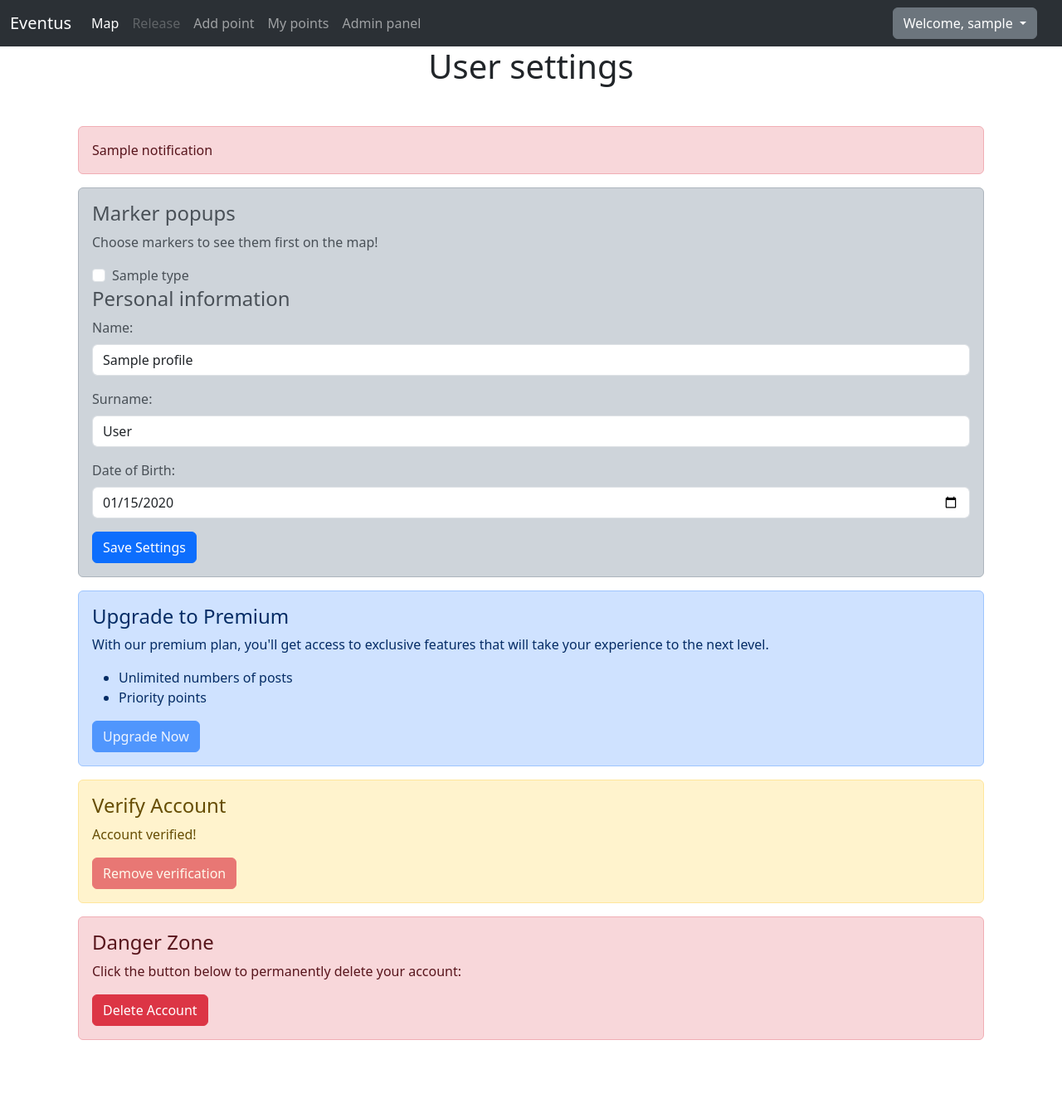
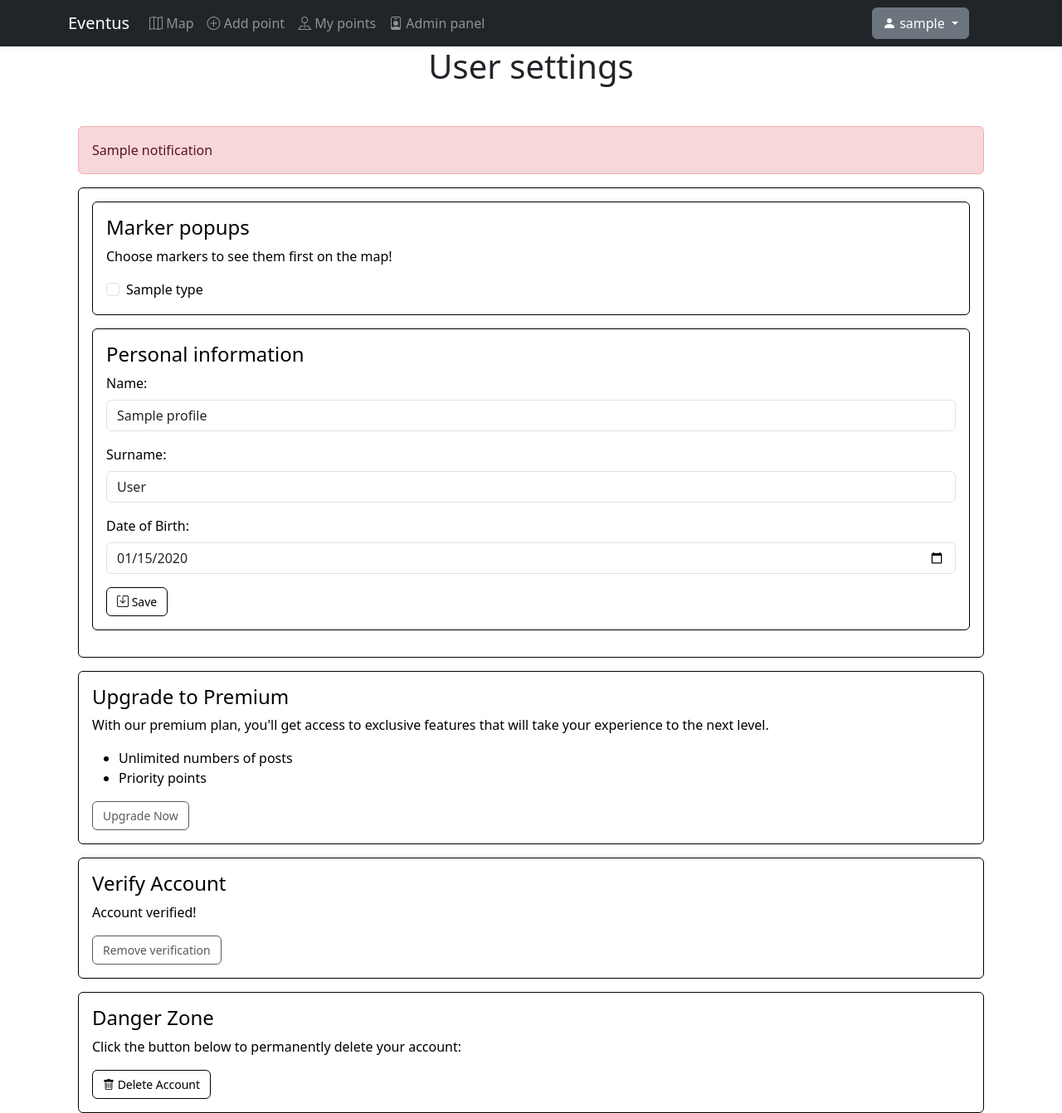
Before and after one commit to ralfsfilipjonoks/QualificationWork, a Flask app: template templates/user_settings.html in a window 1280 px wide. Shown: the whole page at 83% size. Before the commit the page ends 1254 px from the top, so only its background shows below. Run offline with Flask 2, Linux system fonts and the light colour scheme; the template is opened without the code that fills it: most values are stand-ins (such as "Sample title", 1, 10 or a date in 2020); some libraries are stand-ins or nearby versions.

Commit message:
Whatsapp send events. Design inprovements

```diff
--- a/app.py
+++ b/app.py
@@ -2,6 +2,8 @@ from bson import ObjectId
 from flask import Flask, render_template, redirect, url_for, request, jsonify, session, flash
 from flask_pymongo import pymongo
 import requests, json, hashlib, secrets, random, os
+
+import urllib.parse
 from dotenv import load_dotenv
 from datetime import datetime
 from flask_mail import Mail, Message
@@ -208,7 +210,6 @@ def register():
         # Checks if date isn't empty or after today
         today = datetime.utcnow()
         today = today.strftime("%Y-%m-%d")
-        print("Today:"+today+ "date of birth:"+ dateofbirth)
         if (dateofbirth == "" or dateofbirth > today):
             notification = "Date of birth can't be empty or be after "+today+""
             return render_template('register.html', notification=notification)
@@ -255,8 +256,26 @@ def register():
             notification = 'Password must contain at least one special character'
             return render_template('register.html', notification=notification)
 
-        user_users.insert_one({'name': name,'surname': surname,'dateofbirth': dateofbirth, 'username': username, 'password': hash_hex, 'email': ''})
-        user_usettings.insert_one({'username': username, 'settings': {'posts': []}})
+        # Get the current date and time
+        creation_date = datetime.now()
+        formatted_date = creation_date.strftime("%Y-%m-%d %H:%M:%S")
+
+        # Insert the data with the creation_date field
+        user_users.insert_one({
+            'name': name,
+            'surname': surname,
+            'dateofbirth': dateofbirth,
+            'username': username,
+            'password': hash_hex,
+            'email': '',
+            'creation_date': formatted_date
+        })
+
+        # Insert the user settings document
+        user_usettings.insert_one({
+            'username': username,
+            'settings': {'posts': []}
+        })
         return render_template('redirect.html')
     return render_template('register.html')
 
@@ -349,8 +368,10 @@ def add_point():
         user_session_id = session['user_session']
         user_session_username = users.find_one({"_id": ObjectId(user_session_id)})
         postsByUser = user_points.count_documents({"author": user_session_username['username']})
-        if postsByUser >= 10:
-            return render_template('add_point_limit.html', username = user_session_username['username'])
+        if postsByUser >= 10 and user_session_username['email'] == '':
+            return render_template('add_point_limit.html', username = user_session_username['username'], postsByUser = 10)
+        if postsByUser >= 20 and user_session_username['email'] != '':
+            return render_template('add_point_limit.html', username = user_session_username['username'], postsByUser = 20)
     else:
         return redirect(url_for('home'))
     if request.method == 'POST':
@@ -555,9 +576,10 @@ def profile(username):
         user_session_id = session['user_session']
         user_session_username = users.find_one({"_id": ObjectId(user_session_id)})
         profile = users.find_one({'username': username})
+        current_post_count = user_points.count_documents({'author': username})
         if user_session_username['username'] != profile['username']:
             return "Not your profile"
-        return render_template('profile.html', profile=profile, username=user_session_username["username"])
+        return render_template('profile.html', profile=profile, username=user_session_username["username"], current_post_count=current_post_count, profile_creation_date = profile['creation_date'], account_verified = profile['email'])
     else:
         return redirect(url_for('home'))
 
@@ -664,7 +686,6 @@ def admin_delete_point(point_id):
         all_reports = point_report.find({"marker": point_id})
         user_points.delete_one({'_id': ObjectId(point_id)})
         if(all_reports):
-            print("DELETE ALL")
             user_point_report.delete_many({"marker": point_id})
         return redirect(url_for('home'))
     if 'user_session' in session:
@@ -728,7 +749,6 @@ def delete_user_by_marker(marker_id):
     if 'admin_session' in session:
         # Delete user from users collection
         reported_user = points.find_one({"_id": ObjectId(marker_id)})
-        # print(reported_user['author'])
         result = user_users.delete_one({'username': reported_user['author']})
         if result.deleted_count == 0:
             return {'message': 'User not found'}, 404
@@ -766,5 +786,23 @@ def get_session_info():
             'session_id': session.get("user_session", ""),
             'type': "visitor"
         })
+
+@app.route('/send_wa/<id>', methods=['GET', 'POST'])
+def send_wa_event(id):
+    data = user_points.find_one({"_id": ObjectId(id)})
+    name = data['name']
+    description = data['description']
+    postdate = data['postdate']
+
+    # Construct the WhatsApp share link
+    base_url = 'https://wa.me/?text='
+    event_details = f'{name} - {description} - {postdate}'
+    encoded_details = urllib.parse.quote(event_details)
+    share_link = f'{base_url}{encoded_details}'
+
+    # Redirect the user to the WhatsApp share link
+    return redirect(share_link)
+
+
 if __name__ == '__main__':
     app.run(port=8080)
--- a/static/register.js
+++ b/static/register.js
@@ -68,7 +68,7 @@ const validateInput = (input, errorMsgs) => {
   const value = input.val();
   const errors = [];
 
-  const regex = /^[a-zA-Z\s]{2,30}$/;
+  const regex = /^[\p{L}\s]{2,30}$/u;
 
   if (!regex.test(value)) {
     errors.push(
--- a/templates/add_point.html
+++ b/templates/add_point.html
@@ -8,6 +8,10 @@ content %}
       rel="stylesheet"
       href="https://cdnjs.cloudflare.com/ajax/libs/leaflet/1.7.1/leaflet.min.css" />
     <script src="https://cdnjs.cloudflare.com/ajax/libs/leaflet/1.7.1/leaflet.min.js"></script>
+    <link
+      rel="stylesheet"
+      type="text/css"
+      href="{{ url_for('static',filename='styles/style.css') }}" />
   </head>
   <body onload="initMap()">
     <div class="container mt-5 text-center">
@@ -112,7 +116,7 @@ content %}
             id="add-point"
             type="submit"
             style="width: 100%; margin-top: 20px; margin-bottom: 20px"
-            class="btn btn-success"
+            class="btn btn btn-white"
             value="Add Point" />
         </form>
       </div>
--- a/templates/add_point_limit.html
+++ b/templates/add_point_limit.html
@@ -5,8 +5,8 @@
     <div class="alert alert-warning" role="alert">
       <h4 class="alert-heading">Marker Input Limit Reached</h4>
       <p>
-        You have reached the maximum number of markers (10) you can input for
-        your account.
+        You have reached the maximum number of markers ({{ postsByUser }}) you
+        can input for your account.
       </p>
       <hr />
       <p class="mb-0">Please choose one of the following options:</p>
--- a/templates/header.html
+++ b/templates/header.html
@@ -20,14 +20,12 @@
       rel="stylesheet"
       href="https://cdn.jsdelivr.net/npm/bootstrap-icons@1.5.0/font/bootstrap-icons.css" />
   </head>
-  <div id="navbar-container">
-    <nav
-      class="navbar navbar-expand-lg bg-body-tertiary navbar bg-dark"
-      data-bs-theme="dark">
-      <div class="container-fluid">
+  <body>
+    <nav class="navbar navbar-expand-lg navbar-dark bg-dark">
+      <div class="container">
         {% if username %}
         <a class="navbar-brand" href="/">Eventus</a>
-        {% elif admin and active_page == 'admin_ui.html'%}
+        {% elif admin and active_page == 'admin_ui.html' %}
         <a class="navbar-brand" href="#">Admin Panel</a>
         {% else %}
         <a class="navbar-brand" href="/">Eventus</a>
@@ -45,10 +43,7 @@
         <div class="collapse navbar-collapse" id="navbarNav">
           <ul class="navbar-nav">
             <li class="nav-item">
-              <a class="nav-link active" aria-current="page" href="/">Map</a>
-            </li>
-            <li class="nav-item">
-              <a class="nav-link disabled" href="/release">Release</a>
+              <a class="nav-link" href="/"> <i class="bi bi-map"></i> Map </a>
             </li>
             {% if active_page == 'home.html' %}
             <li class="nav-item">
@@ -57,24 +52,29 @@
                 type="button"
                 data-bs-toggle="offcanvas"
                 data-bs-target="#offcanvasScrolling"
-                aria-controls="offcanvasScrolling"
-                >Points</a
-              >
+                aria-controls="offcanvasScrolling">
+                <i class="bi bi-dot"></i> Points
+              </a>
             </li>
             {% endif %} {% if username %}
             <li class="nav-item">
-              <a class="nav-link" href="/add_point">Add point</a>
+              <a class="nav-link" href="/add_point">
+                <i class="bi bi-plus-circle"></i> Add point
+              </a>
             </li>
             <li class="nav-item">
-              <a class="nav-link" href="/user_points">My points</a>
+              <a class="nav-link" href="/user_points">
+                <i class="bi bi-pin-map"></i> My points
+              </a>
             </li>
-            {% else %} {% endif %} {% if admin %}
+            {% endif %} {% if admin %}
             <li class="nav-item">
-              <a class="nav-link" href="/admin_ui">Admin panel</a>
+              <a class="nav-link" href="/admin_ui">
+                <i class="bi bi-person-badge"></i> Admin panel
+              </a>
             </li>
-            {% else %} {% endif %}
+            {% endif %}
           </ul>
-        </div>
         </div>
         <form class="d-flex" role="search">
           {% if username %}
@@ -85,17 +85,24 @@
               data-bs-toggle="dropdown"
               data-bs-display="static"
               aria-expanded="false">
-            Welcome, {{ username }}
+              <i class="bi bi-person-fill"></i> {{ username }}
             </button>
+
             <ul class="dropdown-menu dropdown-menu-end dropdown-menu-lg-start">
               <li>
-              <a class="dropdown-item" href="/profile/{{username}}">Profile</a>
+                <a class="dropdown-item" href="/profile/{{username}}">
+                  <i class="bi bi-person-circle"></i> Profile
+                </a>
               </li>
               <li>
-              <a class="dropdown-item" href="/user_settings">Settings</a>
+                <a class="dropdown-item" href="/user_settings">
+                  <i class="bi bi-gear"></i> Settings
+                </a>
               </li>
               <li>
-              <a class="dropdown-item" href="{{ url_for('logout') }}">Logout</a>
+                <a class="dropdown-item" href="{{ url_for('logout') }}">
+                  <i class="bi bi-box-arrow-right"></i> Logout
+                </a>
               </li>
             </ul>
           </div>
@@ -111,7 +118,9 @@
             </button>
             <ul class="dropdown-menu dropdown-menu-end dropdown-menu-lg-start">
               <li>
-              <a class="dropdown-item" href="{{ url_for('logout') }}">Logout</a>
+                <a class="dropdown-item" href="{{ url_for('logout') }}"
+                  >Logout</a
+                >
               </li>
             </ul>
           </div>
@@ -125,10 +134,10 @@
               >Register</a
             >
           </div>
-
           {% endif %}
         </form>
+      </div>
     </nav>
-  </div>
+  </body>
   <main>{% block content %}{% endblock %}</main>
 </html>
--- a/templates/report_marker.html
+++ b/templates/report_marker.html
@@ -5,6 +5,10 @@ block content %}
   <head>
     <title>Report Page</title>
   </head>
+      <link
+      rel="stylesheet"
+      type="text/css"
+      href="{{ url_for('static',filename='styles/style.css') }}" />
   <body>
     <div class="container">
       <h1>Report marker with id of: {{ marker_id }}</h1>
@@ -44,7 +48,7 @@ block content %}
             rows="3"
             placeholder="Enter description"></input>
         </div>
-        <button type="submit" class="btn btn-primary" id="submit_report">
+        <button type="submit" class="btn btn btn-white" id="submit_report">
           Submit
         </button>
       </form>
--- a/templates/user_settings.html
+++ b/templates/user_settings.html
@@ -12,6 +12,17 @@ block content %}
       src="https://maxcdn.bootstrapcdn.com/bootstrap/4.0.0/js/bootstrap.min.js"
       integrity="sha384-JZR6Spejh4U02d8jOt6vLEHfe/JQGiRRSQQxSfFWpi1MquVdAyjUar5+76PVCmYl"
       crossorigin="anonymous"></script>
+    <link
+      rel="stylesheet"
+      type="text/css"
+      href="{{ url_for('static',filename='styles/style.css') }}" />
+    <style>
+      .custom-alert {
+        background-color: #fff;
+        color: #000;
+        border-color: #000;
+      }
+    </style>
   </head>
   <body>
     <div class="container">
@@ -21,7 +32,8 @@ block content %}
           {% if notification %}
           <div class="alert alert-danger" role="alert">{{ notification }}</div>
           {% endif %}
-          <div class="alert alert-dark">
+          <div class="alert custom-alert">
+            <div class="alert custom-alert">
               <h4>Marker popups</h4>
               <p>Choose markers to see them first on the map!</p>
               {% if allTypes %} {% for x in allTypes %}
@@ -32,6 +44,8 @@ block content %}
                 <label class="form-check-label">{{ x['type'] }}</label>
               </div>
               {% endfor %} {% endif %}
+            </div>
+            <div class="alert custom-alert">
               <h4>Personal information</h4>
               {% if username %}
               <form method="post">
@@ -70,10 +84,10 @@ block content %}
                 <!-- Button trigger modal -->
                 <button
                   type="button"
-                class="btn btn-primary"
+                  class="btn btn btn-white"
                   data-toggle="modal"
                   data-target="#saveModal">
-                Save Settings
+                  <i class="bi bi-save"></i> Save
                 </button>
 
                 <!-- Modal -->
@@ -104,13 +118,13 @@ block content %}
                       <div class="modal-footer">
                         <button
                           type="button"
-                        class="btn btn-secondary"
+                          class="btn btn btn-white"
                           data-dismiss="modal">
                           Cancel
                         </button>
                         <button
                           type="submit"
-                        class="btn btn-primary"
+                          class="btn btn btn-white"
                           id="saveSettingsBtn">
                           Save
                         </button>
@@ -121,7 +135,8 @@ block content %}
               </form>
               {% else %} {% endif %}
             </div>
-          <div class="alert alert-primary">
+          </div>
+          <div class="alert custom-alert">
             <h4>Upgrade to Premium</h4>
             <p>
               With our premium plan, you'll get access to exclusive features
@@ -131,32 +146,33 @@ block content %}
               <li>Unlimited numbers of posts</li>
               <li>Priority points</li>
             </ul>
-            <a href="#" class="btn btn-primary disabled">Upgrade Now</a>
+            <a href="#" class="btn btn btn-white disabled">Upgrade Now</a>
           </div>
-          <div class="alert alert-warning">
+          <div class="alert custom-alert">
             <h4>Verify Account</h4>
             {% if verification_email == "" %}
             <p>Click the button below to verify your account:</p>
-            <a href="{{ url_for('send_code') }}" class="btn btn-primary"
+            <a href="{{ url_for('send_code') }}" class="btn btn btn-white"
               >Verify my account</a
             >
             {% else %}
             <p>Account verified!</p>
-            <button type="button" class="btn btn-danger disabled">
+            <button type="button" class="btn btn btn-white disabled">
               Remove verification
             </button>
             {% endif %}
           </div>
-          <div class="alert alert-danger">
+          <div class="alert custom-alert">
             <h4>Danger Zone</h4>
             <p>Click the button below to permanently delete your account:</p>
             <button
               type="button"
-              class="btn btn-danger"
+              class="btn btn btn-white"
               data-toggle="modal"
               data-target="#deleteModal">
-              Delete Account
+              <i class="bi bi-trash"></i> Delete Account
             </button>
+
             <div
               class="modal fade"
               id="deleteModal"
@@ -196,16 +212,17 @@ block content %}
                   <div class="modal-footer">
                     <button
                       type="button"
-                      class="btn btn-secondary"
+                      class="btn btn btn-white"
                       data-dismiss="modal">
-                      Cancel
+                      <i class="bi bi-x"></i> Cancel
                     </button>
+
                     <a
                       href="/delete-user/{{ username }}"
                       type="button"
-                      class="btn btn-danger"
-                      >Delete Account</a
-                    >
+                      class="btn btn btn-white">
+                      <i class="bi bi-trash"></i> Delete Account
+                    </a>
                   </div>
                 </div>
               </div>
```
Also changed, not shown: templates/profile.html (+82 -6 lines), templates/userpoints.html (+12 -5 lines). Lines whose indentation alone changed are shown as unchanged.
